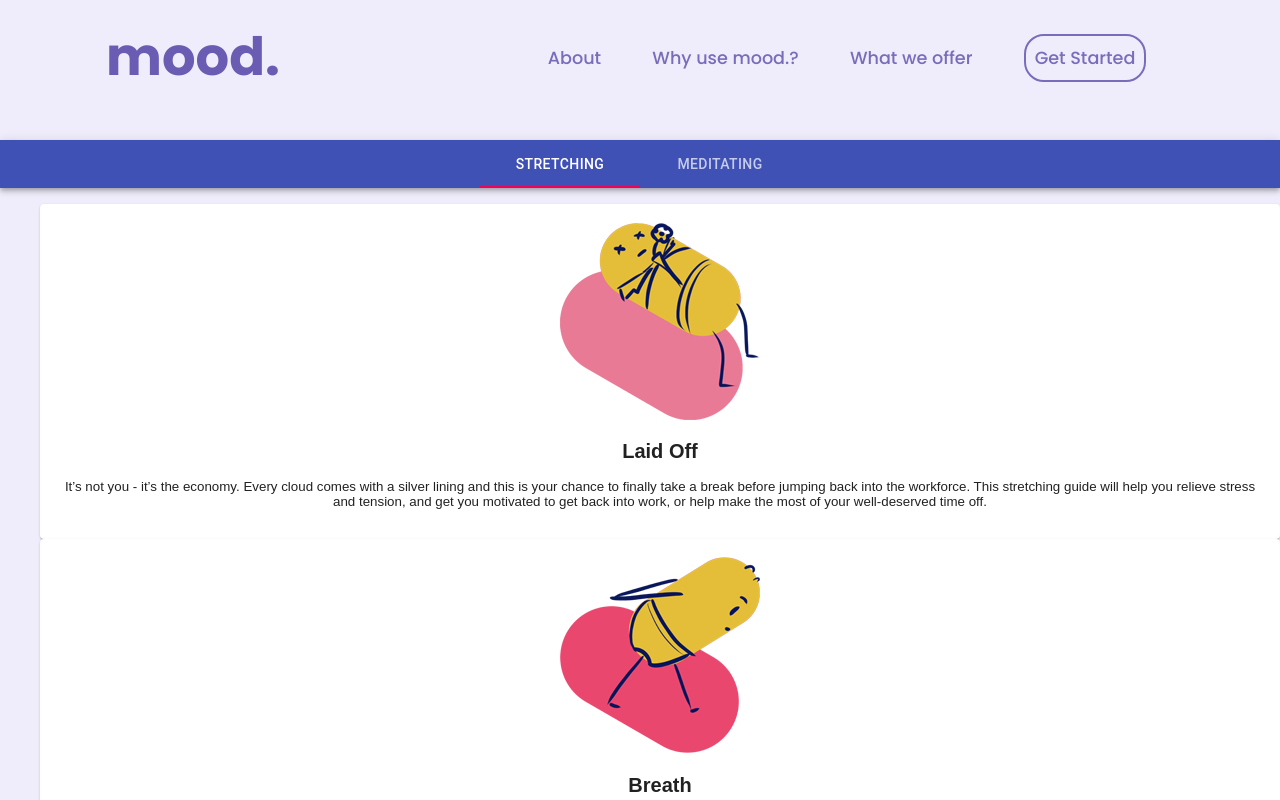
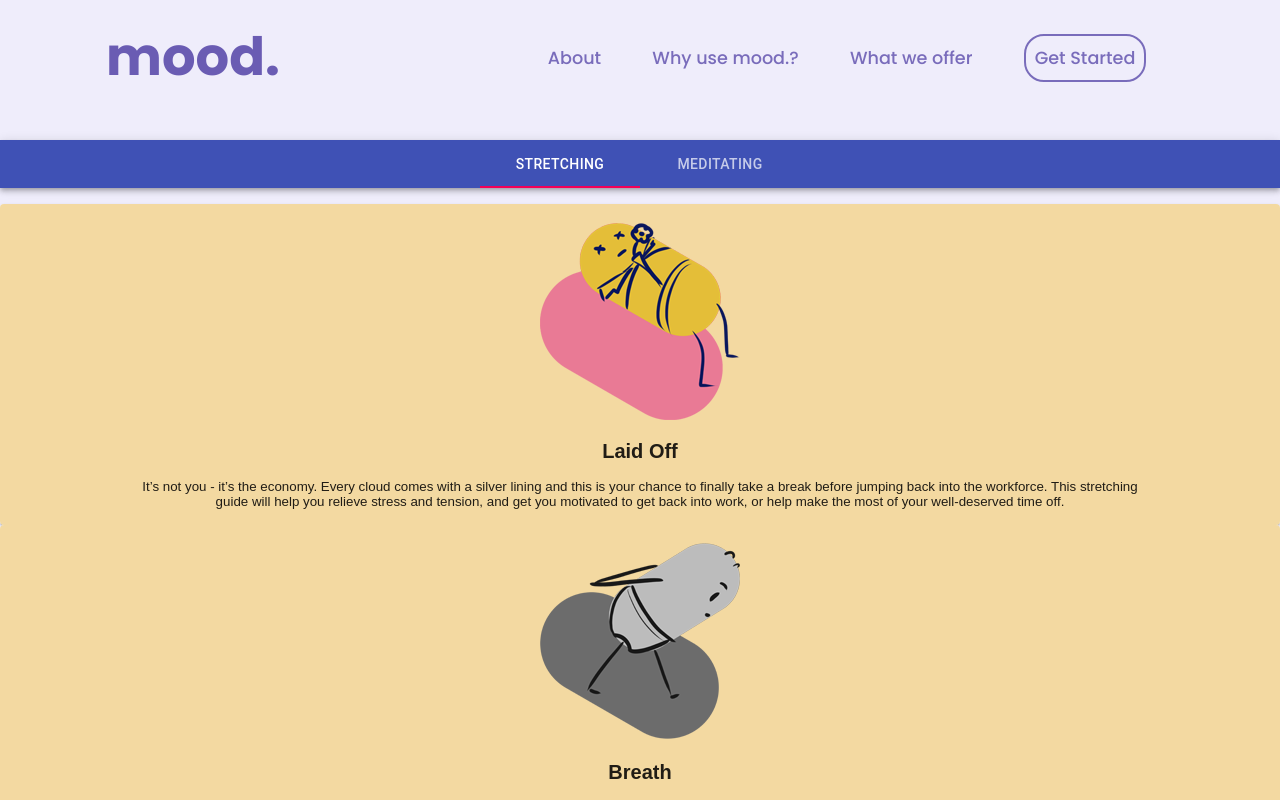
Before and after one commit to bryanwongyk/MOOD, a React (Create React App) app in the folder front-end/: page /activities in a window 1280 px wide. Shown: the top 800 px of the page. Built offline with nearby package versions, Linux system fonts and the light colour scheme.

Commit message:
Styling added to ExerciseSummary buttons

```diff
--- a/front-end/src/components/ExerciseList/ExerciseList.tsx
+++ b/front-end/src/components/ExerciseList/ExerciseList.tsx
@@ -1,6 +1,10 @@
 import { FunctionComponent, ReactElement } from 'react';
 import ExerciseSummary from './ExerciseSummary';
-// import styled from 'styled-components';
+import styled from 'styled-components';
+
+const StyledList = styled.ul`
+	padding: 0;
+`;
 
 interface ExerciseListProps {
 	children: string;
@@ -54,7 +58,7 @@ const ExerciseList: FunctionComponent<ExerciseListProps> = ({ children }): React
 		});
 	}
 
-	return <ul>{exercises}</ul>;
+	return <StyledList>{exercises}</StyledList>;
 };
 
 export default ExerciseList;
--- a/front-end/src/components/ExerciseList/ExerciseSummary.tsx
+++ b/front-end/src/components/ExerciseList/ExerciseSummary.tsx
@@ -10,8 +10,32 @@ import meditateLaidOff from '../../assets/laidoff2adjusted.png';
 import meditateTension from '../../assets/tension2adjusted.png';
 import { ContextType } from '../../typings/storetype';
 import { GlobalStateContext } from '../../store/reducers';
+import theme from '../Theme/theme';
 
-// import styled from 'styled-components';
+import styled from 'styled-components';
+
+const StyledButton = styled(ButtonBase)`
+	transition: background 5s;
+	background-color: #f3d9a1 !important;
+	width: 100%;
+
+	&:hover {
+		background: linear-gradient(#f0ce88, #f9e9b4);
+	}
+`;
+
+const StyledCard = styled(Card)`
+	background: ${theme.color.yellow};
+`;
+
+const DisabledImage = styled.img`
+	filter: grayscale(100%);
+`;
+
+const StyledPara = styled.p`
+	width: 80%;
+	margin: 0 auto;
+`;
 
 interface ExerciseListProps {
 	name: string;
@@ -23,26 +47,32 @@ const ExerciseSummary: FunctionComponent<ExerciseListProps> = ({ name, type, con
 	const { globalState, globalActions } = useContext(GlobalStateContext) as ContextType;
 	console.log(globalState.selectedExerciseFilter);
 	let imgsrc;
+	let disabled = false;
 	if (type === 'Stretching') {
 		if (name === 'Laid Off') {
 			imgsrc = stretchingLaidoff;
 		} else if (name === 'Breath') {
 			imgsrc = breath;
+			disabled = true;
 		} else if (name === 'Tension') {
 			imgsrc = stretchingTension;
+			disabled = true;
 		}
 	} else if (type === 'Meditating') {
 		if (name === 'Deadlines') {
 			imgsrc = deadline;
 		} else if (name === 'Laid Off') {
 			imgsrc = meditateLaidOff;
+			disabled = true;
 		} else if (name === 'Tension') {
 			imgsrc = meditateTension;
+			disabled = true;
 		}
 	}
 	return (
-		<Card>
-			<ButtonBase
+		<StyledCard>
+			<StyledButton
+				disabled={disabled}
 				onClick={() => {
 					globalActions.setExerciseFilter(type);
 					switch (type) {
@@ -58,12 +88,12 @@ const ExerciseSummary: FunctionComponent<ExerciseListProps> = ({ name, type, con
 				}}
 			>
 				<CardContent>
-					<img src={imgsrc}></img>
+					{disabled ? <DisabledImage src={imgsrc} /> : <img src={imgsrc}></img>}
 					<h2>{name}</h2>
-					<p>{content}</p>
+					<StyledPara>{content}</StyledPara>
 				</CardContent>
-			</ButtonBase>
-		</Card>
+			</StyledButton>
+		</StyledCard>
 	);
 };
 
--- a/front-end/src/components/Theme/theme.tsx
+++ b/front-end/src/components/Theme/theme.tsx
@@ -1,7 +1,7 @@
 const theme = {
 	color: {
 		main: '#6A5CB3',
-		// why: '#E4BF38',
+		yellow: '#E4BF38',
 		// stretch: {
 		// 	player_background: '#FBCCCC',
 		// 	dark: '#E8466E',
```
